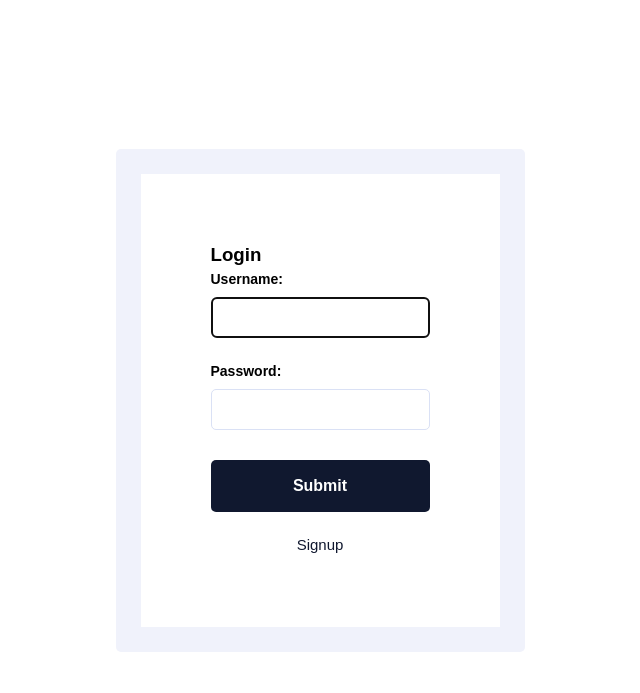
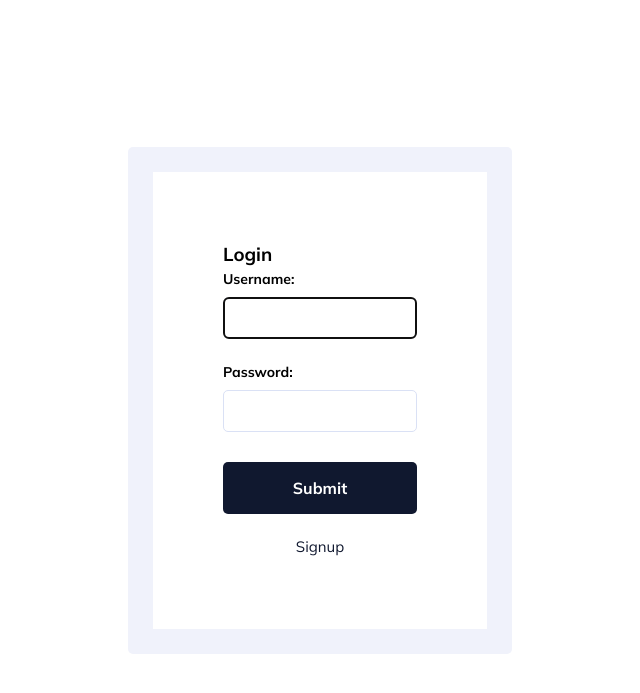
Before and after one commit to Insane-creature/User-registration-authentication, a Django app: page /account/login/ in a window 1280 px wide. Shown: the top 693 px of the page, without its empty margins (320-960 px from the left). Run offline with Django 4.2, Linux system fonts and the light colour scheme.

Commit message:
Not the final commit obviously

```diff
--- a/base/templates/base.html
+++ b/base/templates/base.html
@@ -1,17 +1,16 @@
 <!DOCTYPE html>
 <html lang="en">
-
 <head>
-    <meta charset="UTF-8">
-    <meta name="viewport" content="width=device-width,initial-scale=1">
-    <title>Login Registration Demo</title>
-    {% load static %}
-    <link rel = "stylesheet" href = "{% static 'css/style.css' %}">
+ <meta charset="UTF-8">
+ <meta name="viewport" content="width=device-width, initial-scale=1.0">
+ <title>Login Registration Demo</title>
+ <link rel="preconnect" href="https://fonts.googleapis.com">
+<link rel="preconnect" href="https://fonts.gstatic.com" crossorigin>
+<link href="https://fonts.googleapis.com/css2?family=Mulish:wght@400;700&display=swap" rel="stylesheet">
+ {% load static %}
+ <link rel="stylesheet" href="{% static "css/style.css" %}">
 </head>
-
 <body>
-
-    {% block content %}{% endblock content %}
-
+  {% block content %}{% endblock content %}
 </body>
 </html>
--- a/base/views.py
+++ b/base/views.py
@@ -1,4 +1,4 @@
-from django.shortcuts import render
+from django.shortcuts import render, redirect
 from django.contrib.auth.forms import UserCreationForm
 from django.contrib.auth.decorators import login_required
 
@@ -12,6 +12,7 @@ def authView(request):
         form = UserCreationForm(request.POST or None)
         if form.is_valid():
             form.save()
+            return redirect("base:login")
     else:
         form = UserCreationForm()
     form = UserCreationForm()
```
Also changed, not shown: base/apps.py (line endings or trailing spaces), base/templates/home.html (line endings or trailing spaces), loginSignup/urls.py (line endings or trailing spaces).
